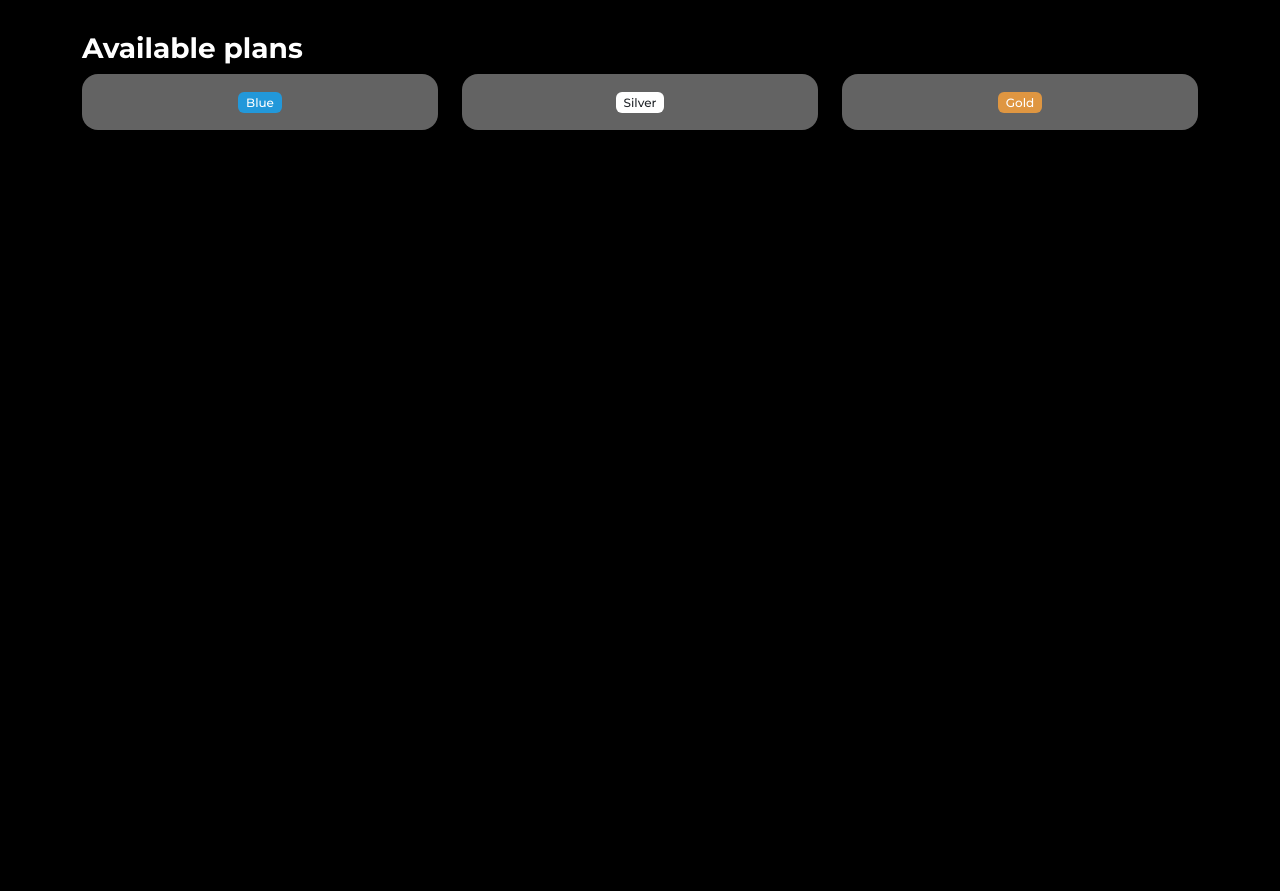
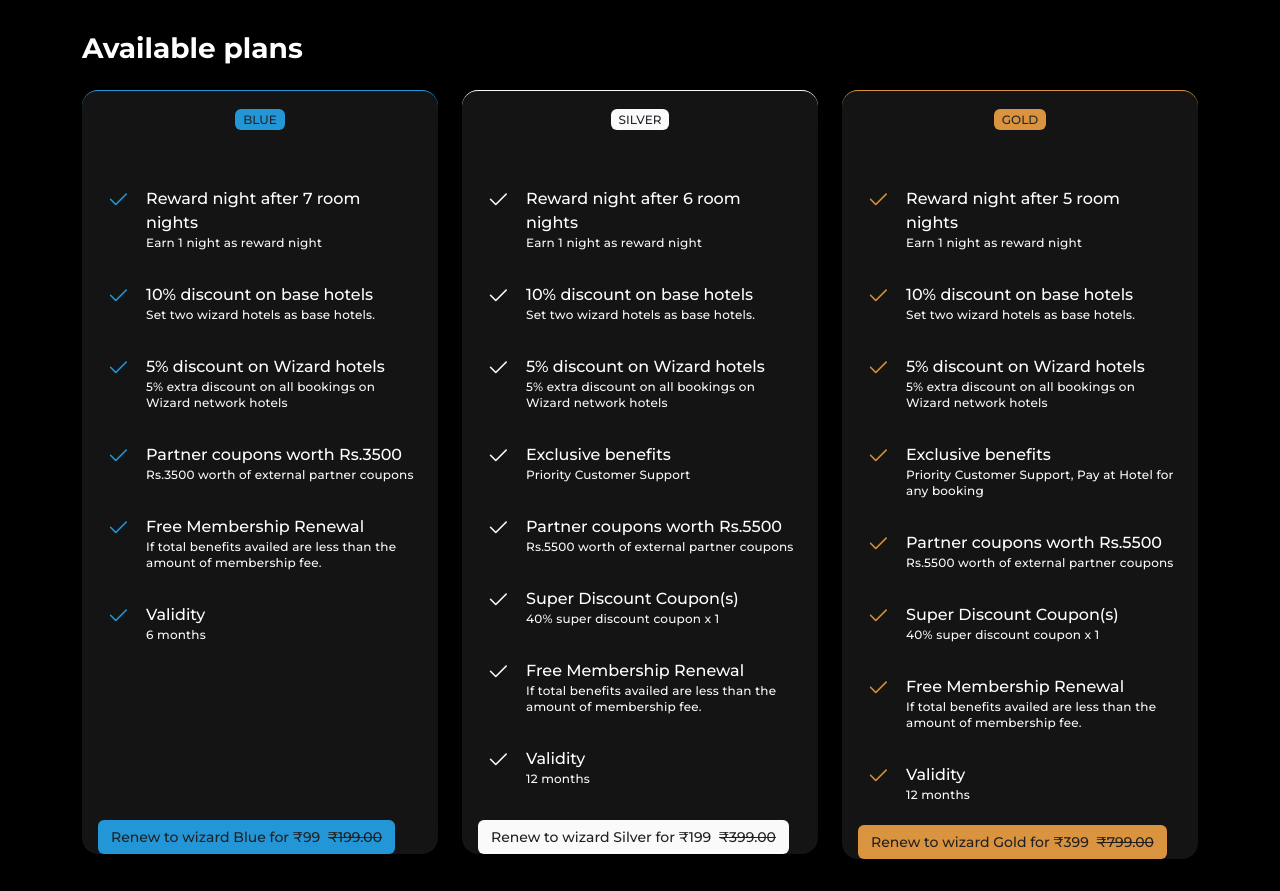
Before and after one commit to webreca/hotels, a Laravel app: page /wizard/renew in a window 1280 px wide. Shown: the part 98-989 px from the top of the page. Before the commit the page ends 228 px from the top, so only its background shows below. Run offline with Laravel 12, Linux system fonts and the light colour scheme; a user stored in the database is signed in; data comes from the database, SQL or seed files in the repository.

Commit message:
uploading all files

```diff
--- a/config/app.php
+++ b/config/app.php
@@ -13,7 +13,8 @@ return [
     |
     */
 
-    'name' => env('APP_NAME', 'Laravel'),
+    'name'            => env('APP_NAME', 'Laravel'),
+    'currency_symbol' => env('CURRENCY_SYMBOL', '₹'),
 
     /*
     |--------------------------------------------------------------------------
--- a/database/seeders/PlanSeeder.php
+++ b/database/seeders/PlanSeeder.php
@@ -23,7 +23,7 @@ class PlanSeeder extends Seeder
             'discount'      => 50,
             'validity'      => 6,
             'image'         => 'bluee-plan.png',
-            'color'         => 'rgb(34, 152, 218)',
+            'color'         => '#2296D7',
             'active'        => 'Yes',
         ]);
 
@@ -69,7 +69,7 @@ class PlanSeeder extends Seeder
             'discount'      => 50,
             'validity'      => 12,
             'image'         => 'silver-plan.png',
-            'color'         => 'rgb(255, 255, 255)',
+            'color'         => '#FAFAFA',
             'active'        => 'Yes',
         ]);
 
@@ -126,7 +126,7 @@ class PlanSeeder extends Seeder
             'discount'      => 50,
             'validity'      => 12,
             'image'         => 'gold-plan.png',
-            'color'         => 'rgb(223, 150, 65)',
+            'color'         => '#DA933F',
             'active'        => 'Yes',
         ]);
 
--- a/public/css/custom.css
+++ b/public/css/custom.css
@@ -4,42 +4,55 @@ body {
     font-weight: 400 !important;
     font-style: normal !important;
 }
+
 .fs-10 {
     font-size: 10px !important;
 }
+
 .fs-11 {
     font-size: 11px !important;
 }
+
 .fs-12 {
     font-size: 12px !important;
 }
+
 .fs-13 {
     font-size: 13px !important;
 }
+
 .fs-14 {
     font-size: 14px !important;
 }
+
 .fs-15 {
     font-size: 15px !important;
 }
+
 .fs-16 {
     font-size: 16px !important;
 }
+
 .fs-17 {
     font-size: 17px !important;
 }
+
 .fs-18 {
     font-size: 18px !important;
 }
+
 .fs-19 {
     font-size: 19px !important;
 }
+
 .fs-20 {
     font-size: 20px !important;
 }
+
 .dropdown-toggle::after {
     display: none !important;
 }
+
 .input {
     width: 55px;
     border: none;
@@ -60,6 +73,7 @@ body {
     cursor: pointer;
     pointer-events: all;
 }
+
 .login-bg {
     background-image: url("../images/login-bg.jpg");
     width: 100%;
@@ -67,28 +81,35 @@ body {
     height: 100%;
     background-size: cover;
 }
+
 .btn-rounded {
     border-radius: 50%;
 }
+
 a.navbar-brand h2 {
     font-weight: 800;
     font-size: 40px;
 }
+
 .invalid-feedback {
     display: block !important;
 }
+
 .location-search {
     width: 448px;
     position: relative;
 }
+
 .find-me {
     position: absolute;
     top: 30px;
     left: 600px;
 }
+
 .hidden {
     visibility: hidden;
 }
+
 .social-list-item {
     height: 2rem;
     width: 2rem;
@@ -98,6 +119,7 @@ a.navbar-brand h2 {
     border-radius: 50%;
     color: #adb5bd;
 }
+
 .search-bg {
     background-image: linear-gradient(135.46deg, #d11450, #df293a);
     height: 256px;
@@ -114,6 +136,7 @@ a.navbar-brand h2 {
     border-radius: 5px;
     margin: 1em auto;
 }
+
 .cms-map {
     width: 100%;
     background-color: #f3f5f7;
@@ -122,6 +145,7 @@ a.navbar-brand h2 {
     border-radius: 5px;
     margin: 1em 0 0 0;
 }
+
 .continue-search-div {
     width: 75%;
     background-color: transparent;
@@ -129,6 +153,7 @@ a.navbar-brand h2 {
     border-radius: 5px;
     margin: 1em auto;
 }
+
 .login-button {
     width: 248px;
     padding: 9px 0;
@@ -140,16 +165,20 @@ a.navbar-brand h2 {
     cursor: pointer;
     margin-top: 12px;
 }
+
 .search-1 {
     position: relative;
     width: 100%;
 }
+
 .branding-text-left {
     font-size: 22px !important;
 }
+
 .join-network-text-right {
     font-size: 22px !important;
 }
+
 .search-1 input {
     height: 50px;
     border: none;
@@ -204,17 +233,20 @@ a.navbar-brand h2 {
     font-size: 24px;
     color: #eee;
 }
+
 .search-3 {
     position: relative;
     width: 100%;
     margin-top: 13px;
     margin-bottom: 13px;
 }
+
 .search-4 {
     position: relative;
     width: 100%;
 }
-.search-4 > button {
+
+.search-4>button {
     position: absolute;
     border: none;
     height: 50px;
@@ -223,42 +255,50 @@ a.navbar-brand h2 {
     width: 100%;
     border-radius: 4px;
 }
-.search-3 > a {
+
+.search-3>a {
     height: 50px;
     border: none;
     padding-left: 0px;
     padding-right: 0px;
 }
+
 .text-placeholder {
     color: #4b4b4b;
 }
 
 ::placeholder {
     color: #4b4b4b;
-    opacity: 1; /* Firefox */
+    opacity: 1;
+    /* Firefox */
 }
 
 ::-ms-input-placeholder {
     /* Edge 12 -18 */
     color: #4b4b4b;
 }
+
 .daterangepicker:before,
 .daterangepicker:after {
     display: none !important;
 }
+
 .daterangepicker th.month {
     width: auto !important;
     font-size: 20px !important;
     color: #d81f45 !important;
 }
+
 .btn-danger {
     background-color: #d81f45 !important;
 }
+
 .bg-danger {
     background-color: #d81f45 !important;
     color: #fff !important;
 }
-.bg-dark{
+
+.bg-dark {
     background-color: #000000 !important;
     color: #fff !important;
 }
@@ -269,15 +309,19 @@ a.navbar-brand h2 {
     border-color: transparent !important;
     color: #fff !important;
 }
+
 .bg-transparent {
     background-color: transparent !important;
 }
+
 .branding-left {
     text-align: start !important;
 }
+
 .join-network-right {
     text-align: end !important;
 }
+
 .login-content-card {
     width: 92%;
     color: #fff;
@@ -288,19 +332,24 @@ a.navbar-brand h2 {
     flex-direction: column;
     height: fit-content;
 }
+
 .login-content-heading {
     font-size: 48px !important;
 }
+
 .login-page-logo {
     display: flex;
 }
+
 a.navbar-brand .login-page-logo h6 {
     margin-left: 1rem !important;
 }
+
 p.no-span {
     display: table;
     white-space: nowrap;
 }
+
 p.no-span:before {
     border-top: 1px solid #c9c9c9;
     content: "";
@@ -310,6 +359,7 @@ p.no-span:before {
     width: 0%;
     right: 1.5%;
 }
+
 p.no-span:after {
     border-top: 1px solid #c9c9c9;
     content: "";
@@ -319,22 +369,28 @@ p.no-span:after {
     width: 82.2%;
     left: 1.5%;
 }
+
 .text-grey {
     color: #a6a6a6 !important;
 }
+
 .sign-in-travel-agent {
     padding-right: 14px !important;
 }
+
 .sign-in-corporate {
     padding-left: 30px !important;
 }
-.login-other-options > li:last-child {
+
+.login-other-options>li:last-child {
     border-left: 1px solid hsla(0, 0%, 65.1%, 0.9);
     border-radius: 0;
 }
+
 .card {
     border: none !important;
 }
+
 @media only screen and (max-width: 600px) {
     .search {
         width: 88%;
@@ -343,23 +399,29 @@ p.no-span:after {
         border-radius: 5px;
         margin: 1em auto;
     }
+
     .login-page-logo {
         display: block !important;
     }
+
     a.navbar-brand .login-page-logo h6 {
         margin-left: 0rem !important;
         margin-top: 1rem !important;
     }
+
     .continue-search-div {
         display: none;
     }
+
     .search-bg {
         height: 386px;
     }
+
     .search-1 input {
         border-right: none;
         border-bottom: 1px solid #eee;
     }
+
     .near-me {
         display: none !important;
     }
@@ -384,14 +446,17 @@ p.no-span:after {
         height: 37px;
         top: 5px;
     }
+
     .search-3 a {
         height: 37px;
         top: 5px;
         padding-left: 34px;
     }
-    .search-4 > button {
+
+    .search-4>button {
         margin-top: 10px;
     }
+
     .cms-map {
         width: 100%;
         background-color: #f3f5f7;
@@ -400,25 +465,30 @@ p.no-span:after {
         border-radius: 5px;
         margin: 1em 0 0 0;
     }
+
     .cms-countries {
         font-size: 0.83em;
     }
+
     .branding-left {
         text-align: center !important;
         padding-top: 10px;
         padding-bottom: 10px;
     }
+
     .join-network-right {
         text-align: center !important;
         padding-top: 10px;
         padding-bottom: 10px;
     }
+
     .branding-text-left {
         font-size: 16px !important;
         display: block;
         text-align: center !important;
         padding-top: 20px;
     }
+
     .join-network-text-right {
         font-size: 16px !important;
         display: block;
@@ -426,36 +496,71 @@ p.no-span:after {
         padding-top: 20px;
     }
 }
-.wizard-card{
+
+.wizard-card {
     min-height: 22.875rem !important;
     border-radius: 2px;
     box-shadow: 2px 4px 8px 0 rgba(0, 0, 0, 0.1);
     border: solid 1px #d6d6d6 !important;
 }
-.booking-history-card{
+
+.booking-history-card {
     border-radius: 2px;
     box-shadow: 2px 4px 8px 0 rgba(0, 0, 0, 0.1);
     border: solid 1px #d6d6d6 !important;
 }
-.money-wizard-list-item{
+
+.money-wizard-list-item {
     min-height: 57.8px !important;
     padding: 5px !important;
 }
-.password-card, .profile-card{
+
+.password-card,
+.profile-card {
     border-radius: 2px;
     box-shadow: 2px 4px 8px 0 rgba(0, 0, 0, 0.1);
     border: solid 1px #d6d6d6 !important;
     min-height: 28.625rem !important;
 }
-.plan-card{
-    /* From https://css.glass */
-background: rgba(255, 255, 255, 0.39);
+
+.plan-card {
+    background: rgb(255 255 255 / 8%);
     border-radius: 16px;
     box-shadow: 0 4px 30px rgba(0, 0, 0, 0.1);
     backdrop-filter: blur(0px);
     -webkit-backdrop-filter: blur(0px);
     border: 1px solid rgba(255, 255, 255, 0.3);
+    max-width: 360px !important;
+    min-height: 764px !important;
 }
+
 .badge {
     font-weight: 500 !important;
 }
+
+.bg-transparent {
+    background-color: transparent !important;
+}
+.plan-title{
+    color: #ffffff;
+    font-weight: 500;
+    font-size: 16px;
+    line-height: 24px;
+}
+.plan-description{
+    font-weight: 500;
+    font-size: 12px;
+    line-height: 16px;
+    letter-spacing: 0.2px;
+    color: rgba(255, 255, 255, 0.5);
+}
+.plan-button{
+    position: absolute;
+    bottom: 0;
+}
+.plan-button button{
+    font-weight: 500 !important;
+    font-size: 14px !important;
+    line-height: 20px !important;
+    color: #212121 !important;
+}
--- a/resources/views/customer/wizard/renew.blade.php
+++ b/resources/views/customer/wizard/renew.blade.php
@@ -37,15 +37,44 @@
         <main class="py-0">
             <section class="container mt-0 py-3">
                 <div class="row py-3">
-                    <div class="col-lg-12 mx-auto">
+                    <div class="col-lg-12 mx-auto mb-3">
                         <h3 class="fw-bold">Available plans</h3>
                     </div>
                     @foreach ($plans as $plan)
                         <div class="col-lg-4">
-                            <div class="card plan-card">
+                            <div class="card plan-card" style="border-top: 1px solid {{ $plan->color }} !important;">
                                 <div class="card-body">
-                                    <div class="text-center"><span
-                                            class="badge {{$plan->name == "Silver" ? "text-dark" : ""}}" style="background-color: {{ $plan->color }}">{{ $plan->name }}</span></div>
+                                    <div class="text-center">
+                                        <span class="badge text-dark"
+                                            style="background-color: {{ $plan->color }}">{{ Str::upper($plan->name) }}</span>
+                                    </div>
+                                    <div class="table-responsive">
+                                        <table class="table table-borderless borderless mt-5">
+                                            <tbody>
+                                                @foreach ($plan->benefits as $benefit)
+                                                    <tr>
+                                                        <td class="bg-transparent">
+                                                            <h4><i class="bi bi-check2 my-auto"
+                                                                    style="color: {{ $plan->color }} !important;"></i>
+                                                            </h4>
+                                                        </td>
+                                                        <td class="bg-transparent">
+                                                            <h6 class="mb-0 pb-0 text-white plan-title">{{ $benefit->title }}</h6>
+                                                            <p class="mt-0 pt-0 small text-light plan-description">
+                                                                {{ $benefit->description }}</p>
+                                                        </td>
+                                                    </tr>
+                                                @endforeach
+                                            </tbody>
+                                        </table>
+                                    </div>
+                                    @php
+                                        $discount   = round($plan->discount_type == "flat" ? $plan->discount : $plan->price * $plan->discount / 100);
+                                        $total      = round($plan->price - $discount);
+                                    @endphp
+                                    <div class="plan-button d-grid gap-2">
+                                        <button class="btn" style="background-color: {{ $plan->color }}">Renew to wizard {{ $plan->name }} for {{ config('app.currency_symbol') }}{{ $total }} <span class="text-decoration-line-through ms-1">{{ config('app.currency_symbol') }}{{ $plan->price }}</span></button>
+                                    </div>
                                 </div>
                             </div>
                         </div>
```
Lines whose indentation alone changed are shown as unchanged.
